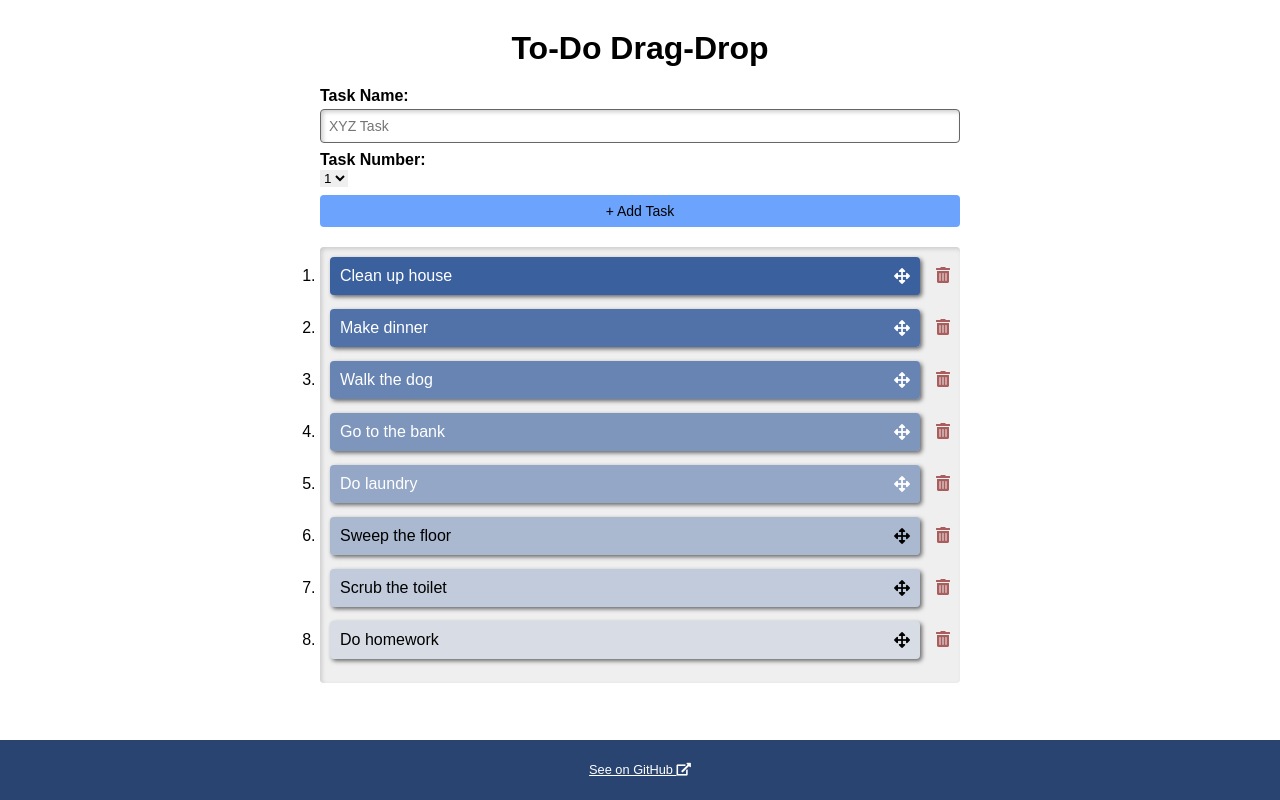
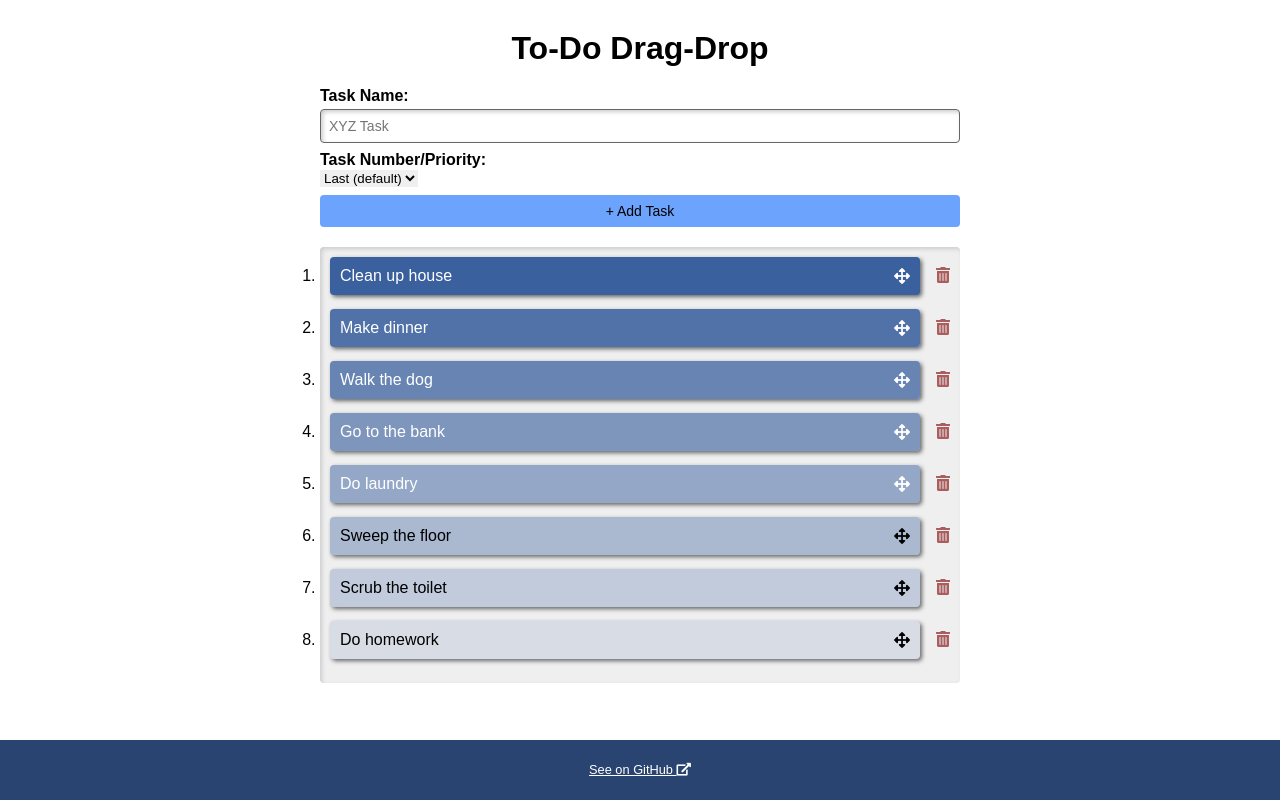
Before and after one commit to siuangie91/react-dragdrop, a React (Create React App) app: page / in a window 1280 px wide. Built offline with nearby package versions, Linux system fonts and the light colour scheme; the HTML template or start-up script is replaced by a standard one.

Commit message:
use componentDidMount to set correct initial insertion idx

```diff
--- a/src/components/ProjectInput.js
+++ b/src/components/ProjectInput.js
@@ -15,10 +15,21 @@ class ProjectInput extends Component {
     this.state = {
       inputValue: {
         text: "",
-        idx: 0
+        idx: 0 // "fake" init; overwritten by componentDidMount as cannot access this.context.projectsData from constructor
       },
       error: false
     };
+  }
+
+  componentDidMount() {
+    // use Object.assign to update `idx` without changing `text`
+    const newInputValue = Object.assign(this.state.inputValue, {
+      idx: this.context.projectsData.length
+    });
+
+    this.setState({
+      inputValue: newInputValue
+    });
   }
 
   clickHandler = () => {
@@ -35,13 +46,13 @@ class ProjectInput extends Component {
 
     logMsg(`Adding task: ${inputValue.text} at idx: ${inputValue.idx}`);
 
-    this.context.addProject({name: inputValue.text}, inputValue.idx);
+    this.context.addProject({name: inputValue.text}, inputValue.idx/*(inputValue.idx) ? inputValue.idx : this.context.projectsData.length*/);
 
     // clear input field
     this.setState({
       inputValue: {
         text: "",
-        idx: 0
+        idx: this.context.projectsData.length
       }
     });
   }
@@ -50,28 +61,25 @@ class ProjectInput extends Component {
     // See reference re Event Pooling: https://reactjs.org/docs/events.html#event-pooling
     const targetValue = e.target.value;
 
-    this.setState(prevState => (
-      {
-        inputValue: {
-          text: targetValue,
-          idx: prevState.inputValue.idx
-        }
-      }
-    ));
+    const newInputValue = Object.assign(this.state.inputValue, {
+      text: targetValue
+    });
+
+    this.setState({
+      inputValue: newInputValue,
+      error: false
+    });
   }
 
   taskNumChangeHandler = e => {
     // See reference re Event Pooling: https://reactjs.org/docs/events.html#event-pooling
     const targetValue = e.target.value;
 
-    this.setState(prevState => (
-      {
-        inputValue: {
-          text: prevState.inputValue.text,
-          idx: targetValue
-        }
-      }
-    ));
+    const newInputValue = Object.assign(this.state.inputValue, {
+      idx: targetValue
+    });
+
+    this.setState({inputValue: newInputValue});
   }
 
   render() {
@@ -95,10 +103,11 @@ class ProjectInput extends Component {
                   value={this.state.inputValue.text}
                   onChange={e => this.textChangeHandler(e)}/>
 
-                <label>Task Number:</label>
+                <label>Task Number/Priority:</label>
                 <select
                   value={this.state.inputValue.idx}
                   onChange={e => this.taskNumChangeHandler(e)}>
+                  <option value={value.projectsData.length}>Last (default)</option>
                   {
                     value.projectsData.map((project, i) => (
                       <option key={i} value={i}>{i+1}</option>
```
